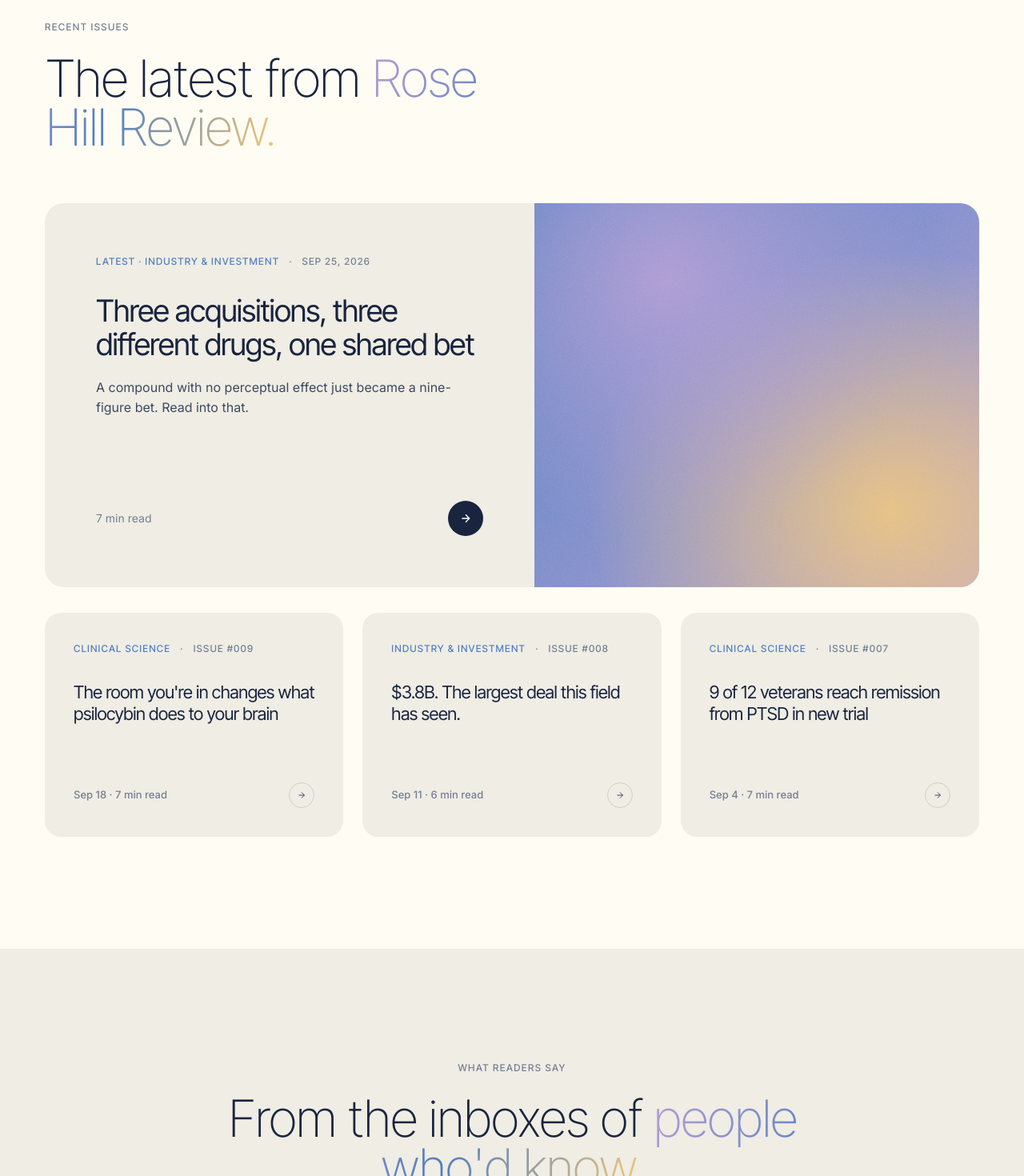
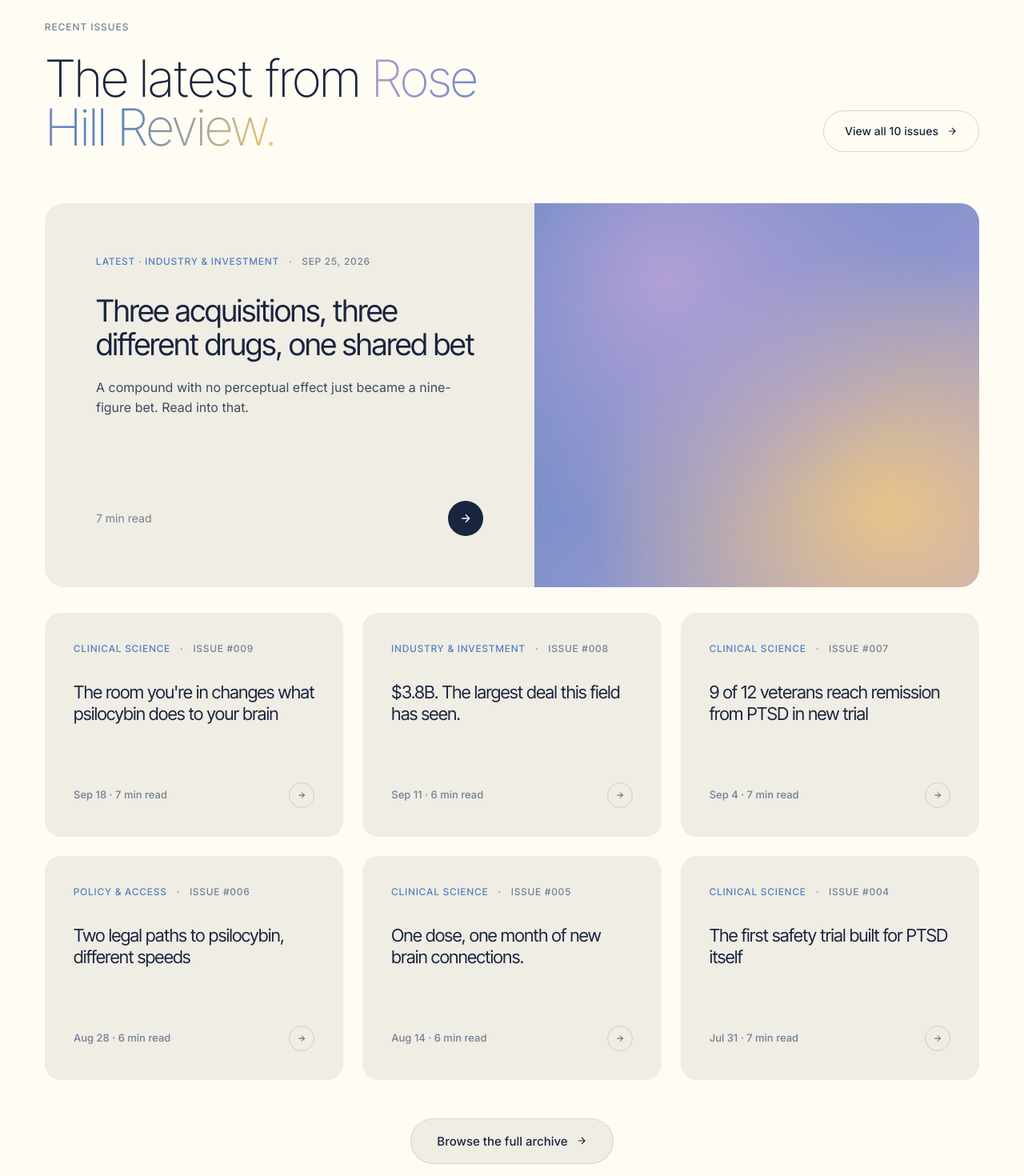
Before and after one commit to rizzzers/psilosignal, a Next.js app: page / in a window 1280 px wide. Shown: the part 4620-6090 px from the top of the page at 80% size. Built offline with nearby package versions, Linux system fonts and the light colour scheme.

Commit message:
Homepage: show 6 recent issues under the featured one, add View all / Browse archive links

```diff
--- a/app/page.tsx
+++ b/app/page.tsx
@@ -6,7 +6,7 @@ import { getAllIssues } from '@/lib/issues'
 export default async function HomePage() {
   const issues = getAllIssues()
   const featuredIssue = issues[0] ?? null
-  const gridIssues = issues.slice(1, 4)
+  const gridIssues = issues.slice(1, 7)
   const latestIssueNumber = Math.max(0, ...issues.map((issue) => parseInt(issue.issueNumber, 10) || 0))
   const nextVolume = String(latestIssueNumber + 1).padStart(3, '0')
 
@@ -579,6 +579,12 @@ export default async function HomePage() {
                 The latest from <span className="gradient-text">Rose Hill Review.</span>
               </h2>
             </div>
+            {issues.length > 1 && (
+              <Link href="/archive" className="view-all-link" style={{ display: 'inline-flex', alignItems: 'center', gap: '10px', padding: '14px 26px', border: '1px solid rgba(25, 36, 63, 0.18)', borderRadius: '100px', fontSize: '14px', fontWeight: 500, color: 'var(--navy-dark)', textDecoration: 'none', transition: 'all 0.3s ease', whiteSpace: 'nowrap' }}>
+                View all {issues.length} issues
+                <svg viewBox="0 0 24 24" fill="none" strokeWidth="2" stroke="currentColor" width="14" height="14" aria-hidden="true"><path d="M5 12h14M12 5l7 7-7 7"/></svg>
+              </Link>
+            )}
           </div>
 
           {/* Featured */}
@@ -638,6 +644,15 @@ export default async function HomePage() {
                   </article>
                 </Link>
               ))}
+            </div>
+          )}
+
+          {issues.length > gridIssues.length + 1 && (
+            <div style={{ display: 'flex', justifyContent: 'center', marginTop: '48px' }}>
+              <Link href="/archive" className="view-all-link" style={{ display: 'inline-flex', alignItems: 'center', gap: '10px', padding: '16px 32px', background: 'var(--linen)', border: '1px solid rgba(25, 36, 63, 0.12)', borderRadius: '100px', fontSize: '15px', fontWeight: 500, color: 'var(--navy-dark)', textDecoration: 'none', transition: 'all 0.3s ease' }}>
+                Browse the full archive
+                <svg viewBox="0 0 24 24" fill="none" strokeWidth="2" stroke="currentColor" width="14" height="14" aria-hidden="true"><path d="M5 12h14M12 5l7 7-7 7"/></svg>
+              </Link>
             </div>
           )}
         </div>
```
